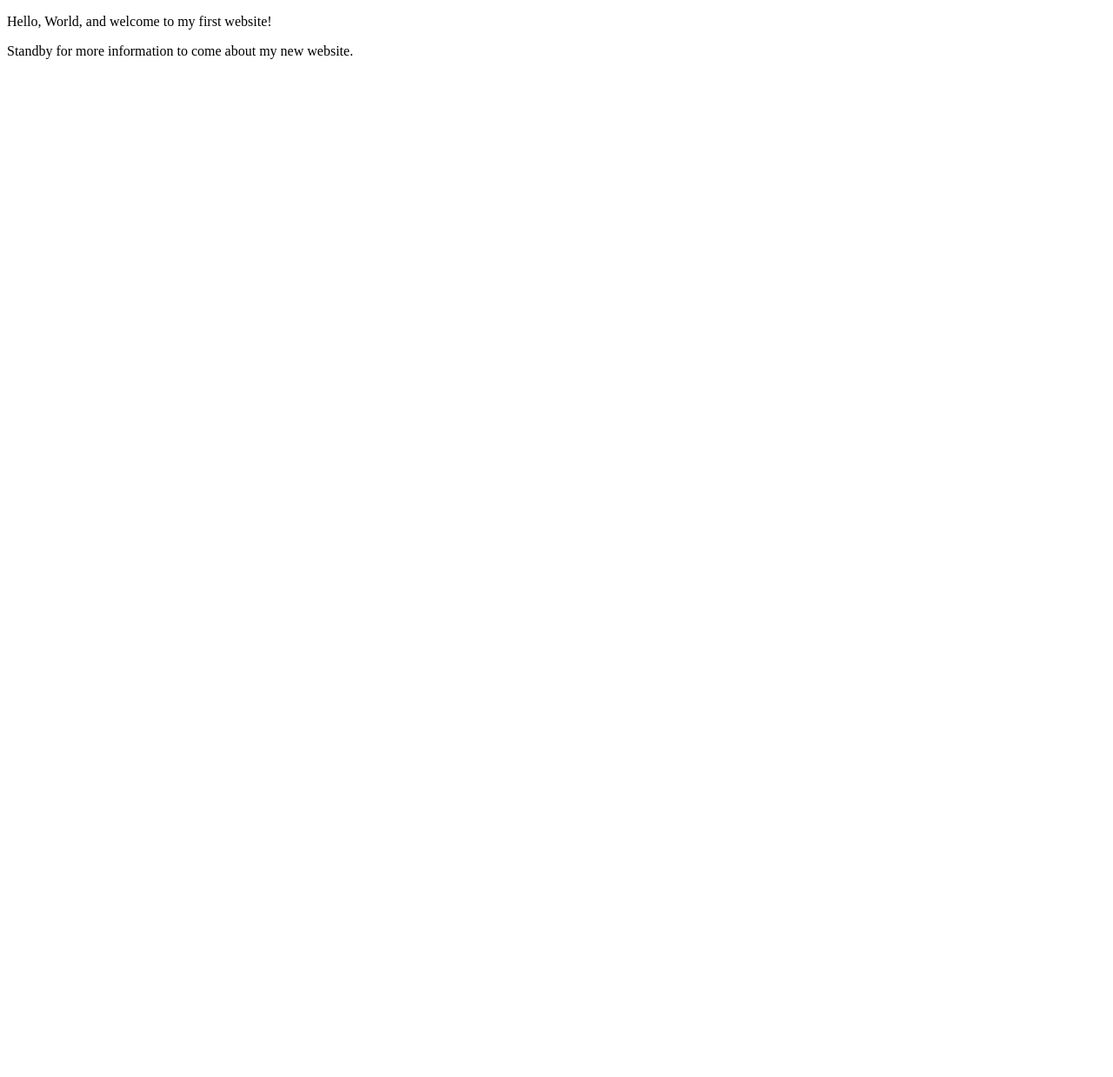
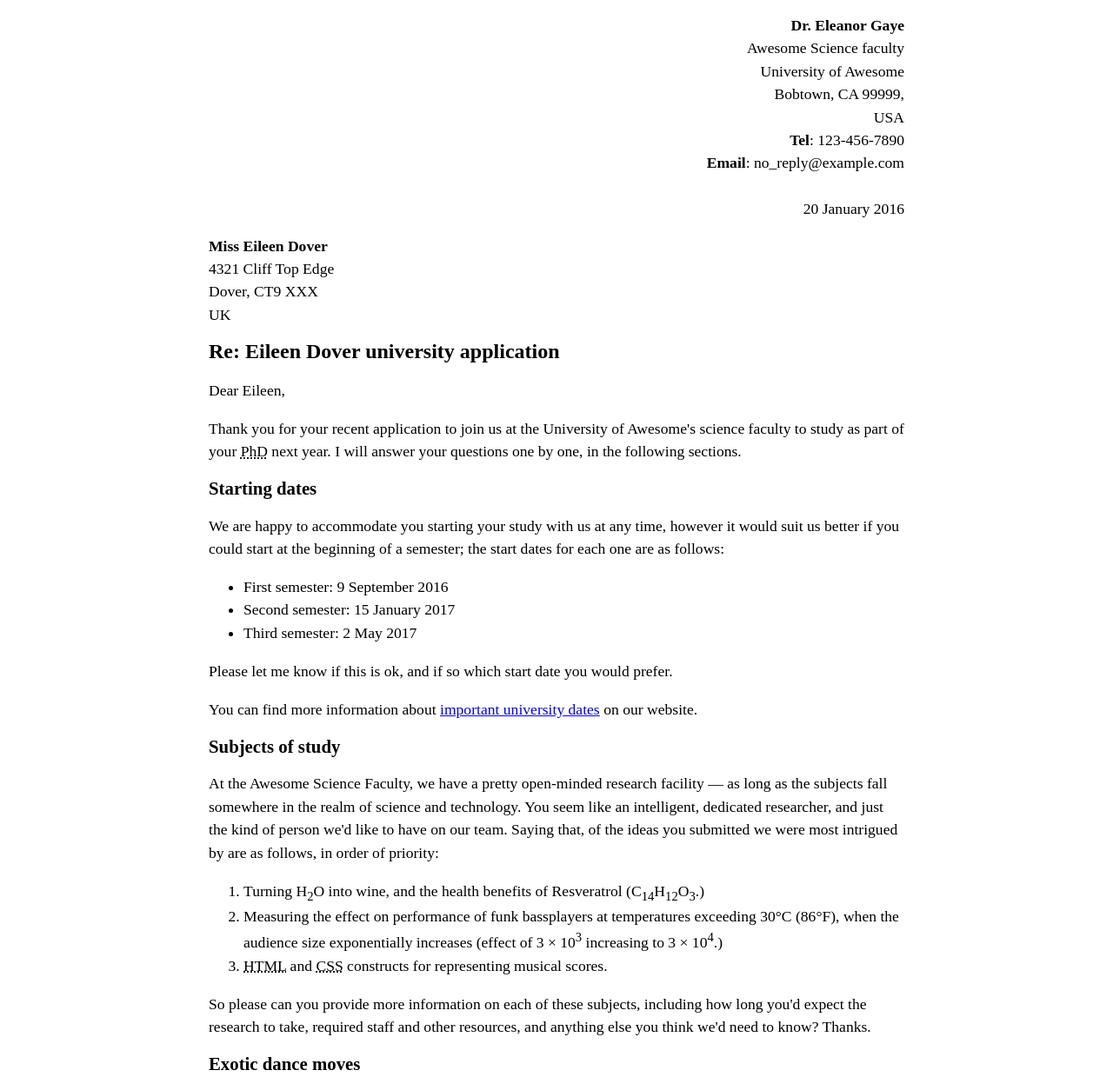
Before and after one commit to bakerron/bakerron.github.io, a plain HTML site: page index.html in a window 1280 px wide. Shown: the top 1239 px of the page at 87% size. Before the commit the page ends 800 px from the top, so only its background shows below. Drawn offline with Linux system fonts and the light colour scheme.

Commit message:
Marking Up a Letter
Formatted a letter by structring text with HTML. Then publishing it on the internet.

```diff
--- a/index.html
+++ b/index.html
@@ -1,14 +1,122 @@
 <!DOCTYPE html>
-<!-- saved from url=(0043)file:///C:/Users/ronmb/Downloads/index.html -->
 <html lang="en">
       <head>
          <meta charset="utf-8">
           <meta name="viewport" content="width=device-width, initial-scale=1.0">
           <meta name="author" content="George Mahoney">
         <title>CE Truffaut | Web Developer</title>
+         <style>
+             html {
+                 font-size: 16px;
+                }
+            body {
+                max-width: 800px;
+                margin: 0 auto;
+                }
+             .sender-column {
+                 text-align: right;
+                }
+            h1 {
+                font-size: 1.5rem;
+                }
+            h2 {
+                font-size: 1.3rem;
+                }
+             p, ul, ol, dl, address {
+                 font-size: 1.1rem;
+                }
+             p, li, dd, dt, address {
+                 line-height: 1.5;
+                }
+            address {
+                font-style: normal;
+                margin: 1rem 0;
+                }
+    </style>
     </head>
     <body>
-        <p> Hello, World, and welcome to my first website!<p>
-        <p> Standby for more information to come about my new website.</p>
+
+<address class="sender-column">
+<strong>Dr. Eleanor Gaye</strong><br>
+Awesome Science faculty<br>
+University of Awesome<br>
+Bobtown, CA 99999,<br>
+USA<br>
+<strong>Tel</strong>: 123-456-7890<br>
+<strong>Email</strong>: no_reply@example.com <br>
+    <br>
+<time class="sender-cloumn" datetime="2016-01-20"> 20 January 2016</time>
+</address>
+
+
+
+<address>
+<strong>Miss Eileen Dover</strong><br>
+4321 Cliff Top Edge<br>
+Dover, CT9 XXX<br>
+UK
+</address>
+
+
+<h1>Re: Eileen Dover university application</h1>
+
+<p>Dear Eileen,</p>
+
+<p>Thank you for your recent application to join us at the University of Awesome's science faculty to study as part of your <abbr title="Doctor of Philosophy">PhD</abbr> next year. I will answer your questions one by one, in the following sections.</p>
+
+<h2>Starting dates</h2>
+
+<p>We are happy to accommodate you starting your study with us at any time, however it would suit us better if you could start at the beginning of a semester; the start dates for each one are as follows:</p>
+
+<ul>
+<li>First semester: 9 September 2016</li>
+<li>Second semester: 15 January 2017</li>
+<li>Third semester: 2 May 2017</li>
+</ul>
+
+<p>Please let me know if this is ok, and if so which start date you would prefer.</p>
+
+<p>You can find more information about <a href="http://example.com">important university dates</a> on our website.</p>
+
+
+<h2>Subjects of study</h2>
+
+<p>At the Awesome Science Faculty, we have a pretty open-minded research facility — as long as the subjects fall somewhere in the realm of science and technology. You seem like an intelligent, dedicated researcher, and just the kind of person we'd like to have on our team. Saying that, of the ideas you submitted we were most intrigued by are as follows, in order of priority:</p>
+
+<ol>
+
+<li>Turning H<sub>2</sub>O into wine, and the health benefits of Resveratrol (C<sub>14</sub>H<sub>12</sub>O<sub>3</sub>.)</li>
+<li>Measuring the effect on performance of funk bassplayers at temperatures exceeding 30°C (86°F), when the audience size exponentially increases (effect of 3 × 10<sup>3</sup> increasing to 3 × 10<sup>4</sup>.)</li>
+<li><abbr title="Hypertext Markup Language">HTML</abbr> and <abbr title="Cascading Style Sheets">CSS</abbr> constructs for representing musical scores.</li>
+
+</ol>
+
+<p>So please can you provide more information on each of these subjects, including how long you'd expect the research to take, required staff and other resources, and anything else you think we'd need to know? Thanks.</p>
+
+
+<h2>Exotic dance moves</h2>
+
+<p>Yes, you are right! As part of my post-doctorate work, I <em>did</em> study exotic tribal dances. To answer your question, my favourite dances are as follows, with definitions:</p>
+
+<dl>
+
+<dt>Polynesian chicken dance</dt>
+<dd>A little known but <em>very</em> influential dance dating back as far as 300<abbr title="Before Christ">BC</abbr>, a whole village would dance around in a circle like chickens, to encourage their livestock to be "fruitful".</dd>
+<dt>Icelandic brownian shuffle</dt>
+<dd>Before the Icelanders developed fire as a means of getting warm, they used to practice this dance, which involved huddling close together in a circle on the floor, and shuffling their bodies around in imperceptibly tiny, very rapid movements. One of my fellow students used to say that he thought this dance inspired modern styles such as Twerking.</dd>
+<dt>Arctic robot dance</dt>
+<dd>
+An interesting example of historic misinformation, English explorers in the 1960s believed to have discovered a new dance style characterized by "robotic", stilted movements, being practiced by inhabitants of Northern Alaska and Canada. Later on however it was discovered that they were just moving like this because they were really cold.
+</dd>
+</dl>
+
+<p>For more of my research, see my <a href="http://example.com">exotic dance research page.</a><br>
+<br>
+Yours sincerely,<br>
+<br>
+Dr Eleanor Gaye<br>
+<br>
+University of Awesome motto: "Be awesome to each other." -- <em>The memoris of Bill S Preston, <abbr title="Esquire">Esq</abbr></em><br></p>
+<br>
     </body>
     </html>
```
Also changed, not shown: 2 other files.
